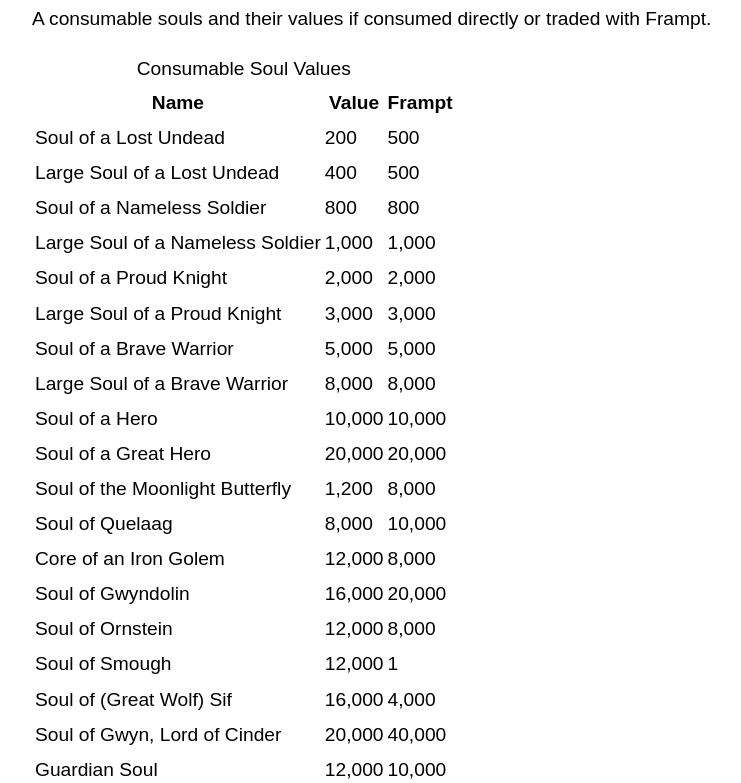
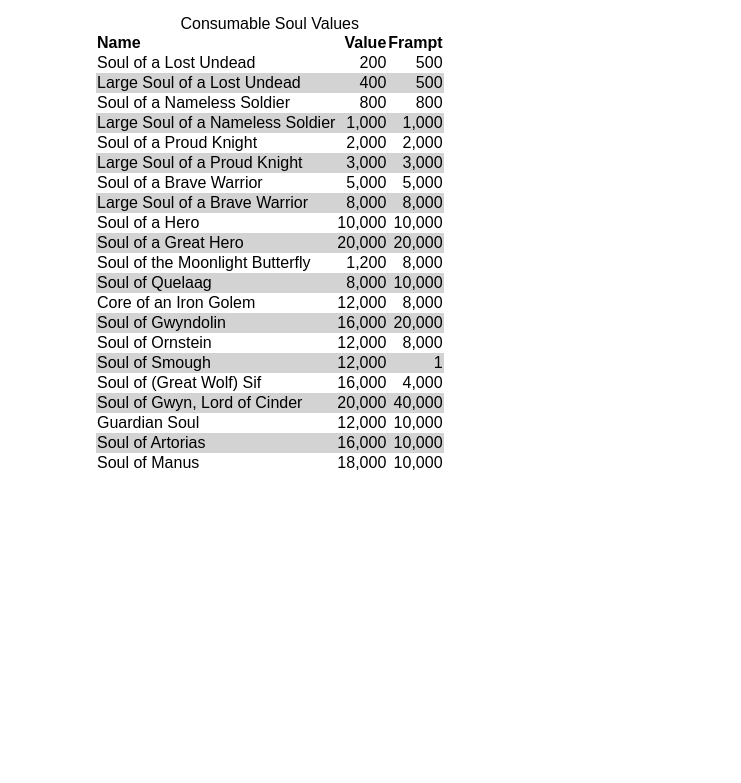
Before and after one commit to michebble/dark_souls, a plain HTML site: page index.html in a window 1280 px wide. Shown: the part 126-909 px from the top of the page, without its empty margins (224-965 px from the left). After the commit the page ends 800 px from the top, so only its background shows below. Drawn offline with Linux system fonts and the light colour scheme.

Commit message:
update styling

```diff
--- a/index.html
+++ b/index.html
@@ -1,27 +1,57 @@
 <!DOCTYPE html>
 <html lang="en">
+
 <head>
   <meta charset="UTF-8">
   <meta name="viewport" content="width=device-width, initial-scale=1.0">
   <meta http-equiv="X-UA-Compatible" content="ie=edge">
   <title>My Dark Souls Website</title>
   <style>
-    body{
-      margin:1em auto;
-      max-width:40em;
-      padding:0.62em;
-      font:1.2em/1.62 sans-serif;
+    body {
+      margin: 1em auto;
+      max-width: 40em;
+      padding: 0.62em;
+      font-family: sans-serif;
     }
-    h1,h2,h3 {
-      line-height:1.2;
+
+    h1,
+    h2,
+    h3 {
+      line-height: 1.2;
     }
-    @media print{
-      body{
-        max-width:none
+
+    @media print {
+      body {
+        max-width: none
       }
+    }
+
+    table {
+      border-collapse: collapse;
+    }
+
+    tbody tr:nth-child(even) {
+      background-color: lightgrey;
+    }
+
+    thead th {
+      text-align: right;
+    }
+
+    thead th:first-child {
+      text-align: left;
+    }
+
+    tbody td {
+      text-align: right;
+    }
+
+    tbody td:first-child {
+      text-align: left;
     }
   </style>
 </head>
+
 <body>
   <h1>Welcome to Dark Souls</h1>
   <p>A consumable souls and their values if consumed directly or traded with Frampt.</p>
@@ -146,4 +176,5 @@
     </table>
   </div>
 </body>
+
 </html>
```
